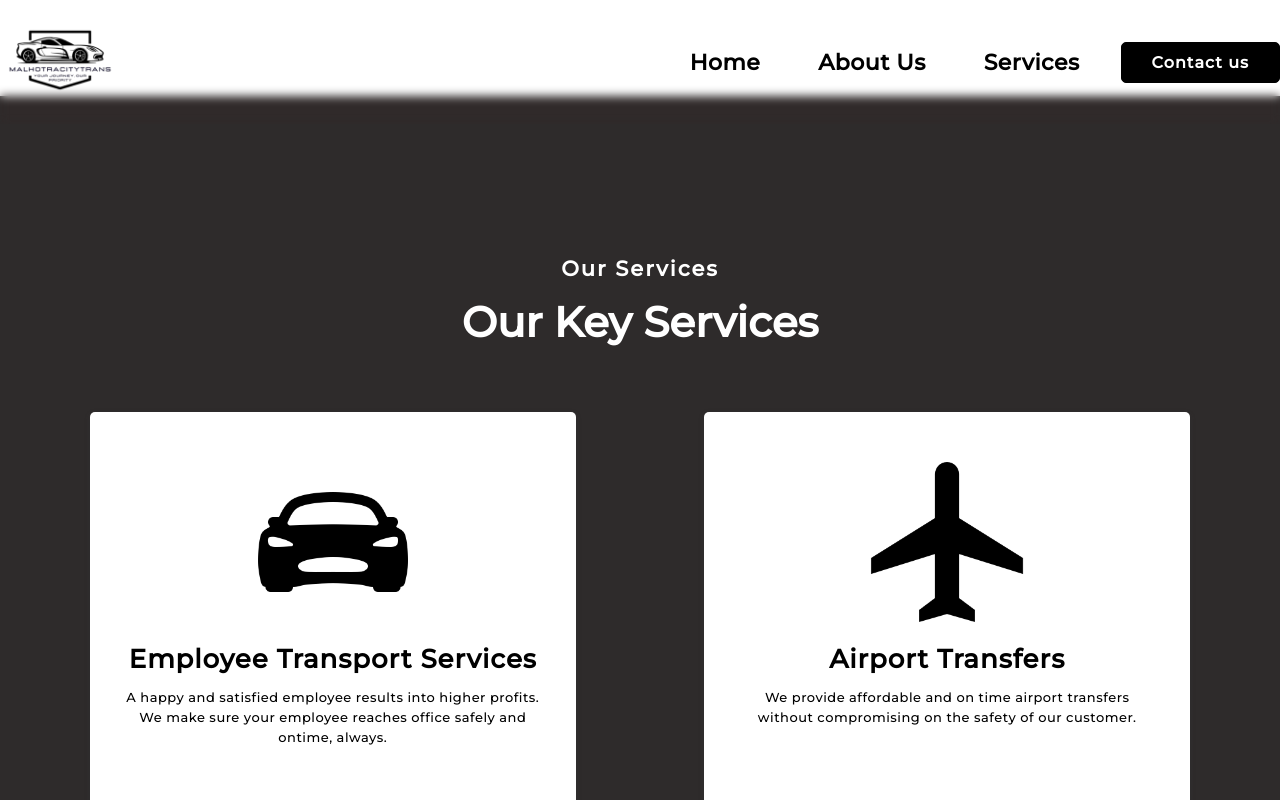
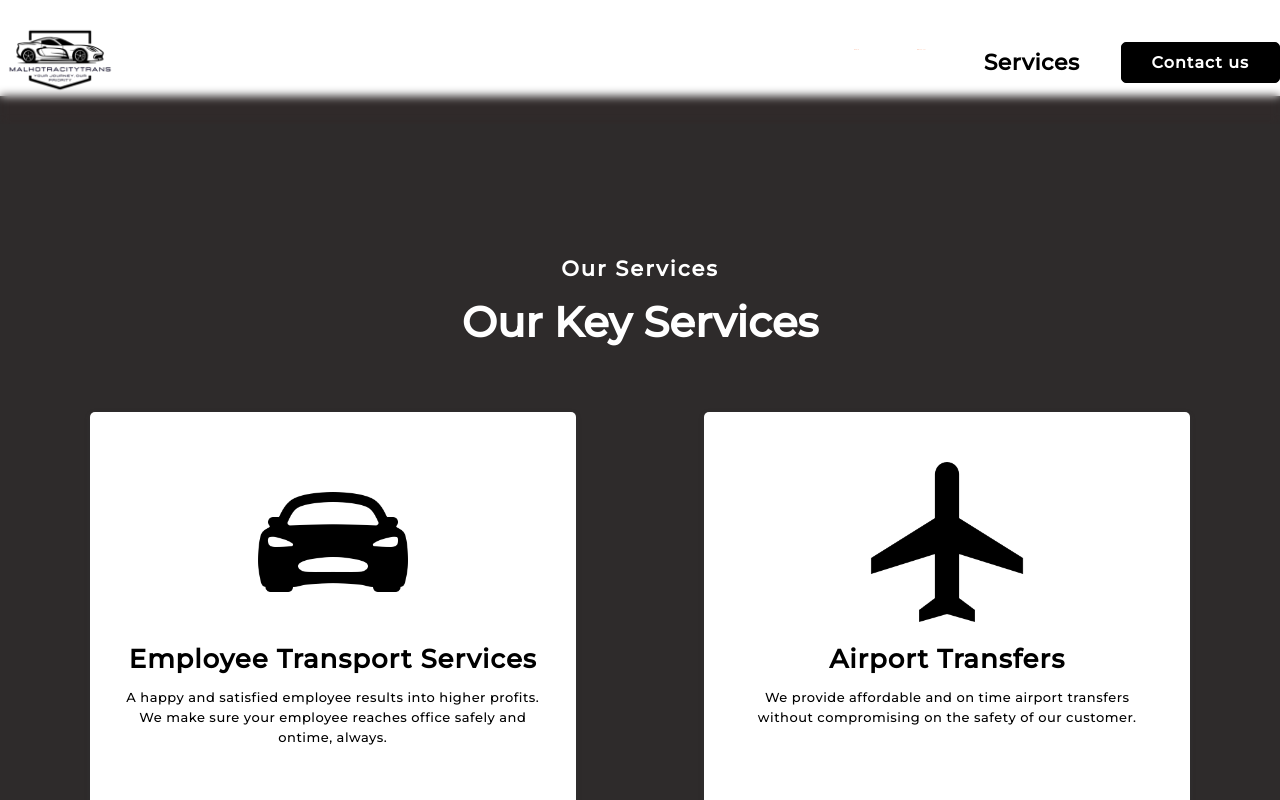
Before and after one commit to sohailqureshiiii/Roadtrip.co.in, a Next.js app: page /services in a window 1280 px wide. Shown: the top 800 px of the page. Built offline with nearby package versions, Linux system fonts and the light colour scheme.

Commit message:
changes done

```diff
--- a/src/Components/Navbar/navbar.tsx
+++ b/src/Components/Navbar/navbar.tsx
@@ -28,22 +28,10 @@ export const Navbar = () => {
           </Link>
           <div className="lx-in-ul-plus-list">
             <ul className="ul-list-for-navtion-at-home-screen-ajk">
-              <li
-                className={
-                  router.pathname == "/"
-                    ? "nav-tabs-links-at-Homescreen"
-                    : "Inactive-nav-tabs-links-at-Homescreen"
-                }
-              >
+              <li className="nav-tabs-links-at-Homescreen">
                 <Link href="/"> Home</Link>
               </li>
-              <li
-                className={
-                  router.pathname == "/aboutus"
-                    ? "nav-tabs-links-at-Homescreen"
-                    : "Inactive-nav-tabs-links-at-Homescreen"
-                }
-              >
+              <li className="nav-tabs-links-at-Homescreen">
                 <Link href="/aboutus"> About Us</Link>
               </li>
               <li className="Inactive-nav-tabs-links-at-Homescreen">
```
